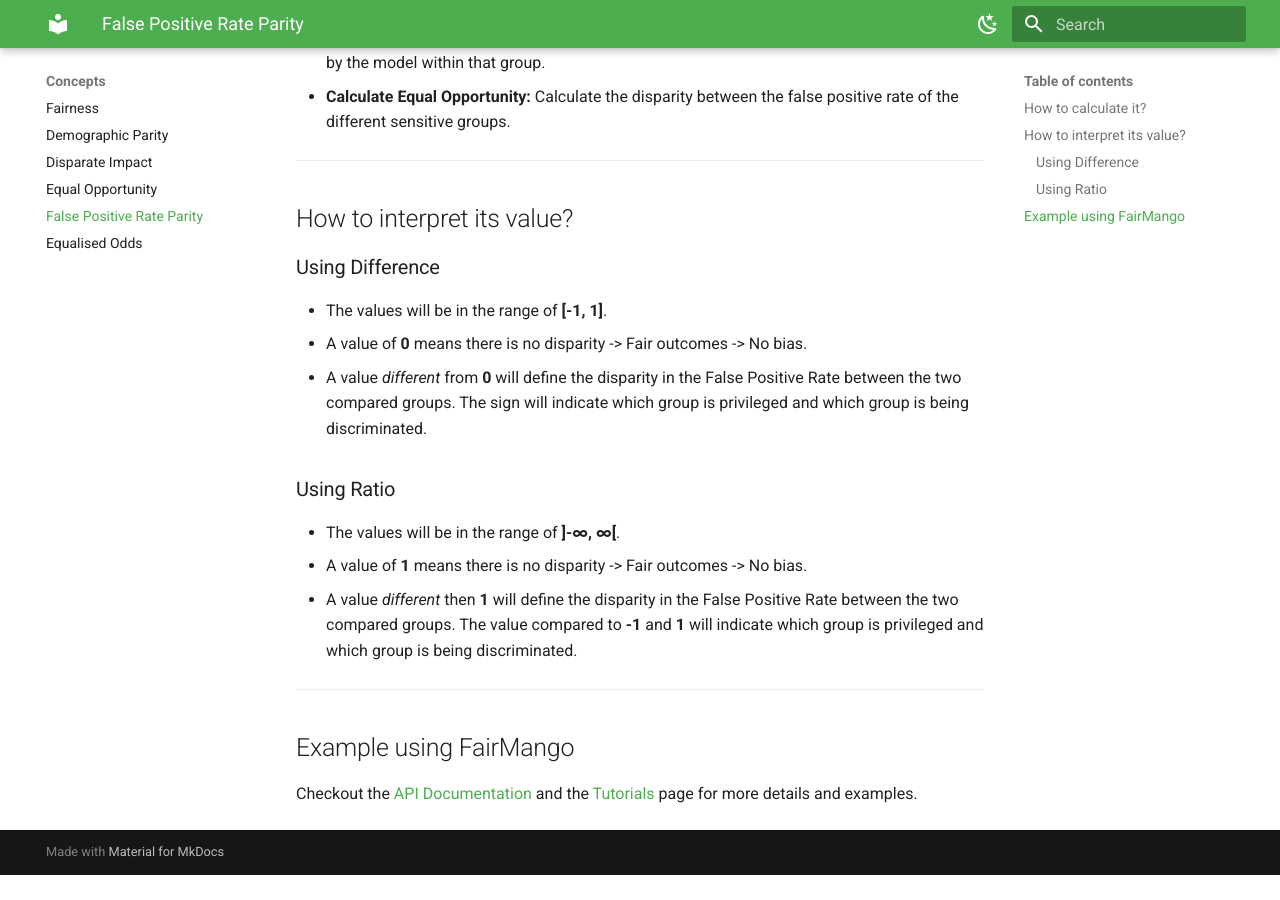
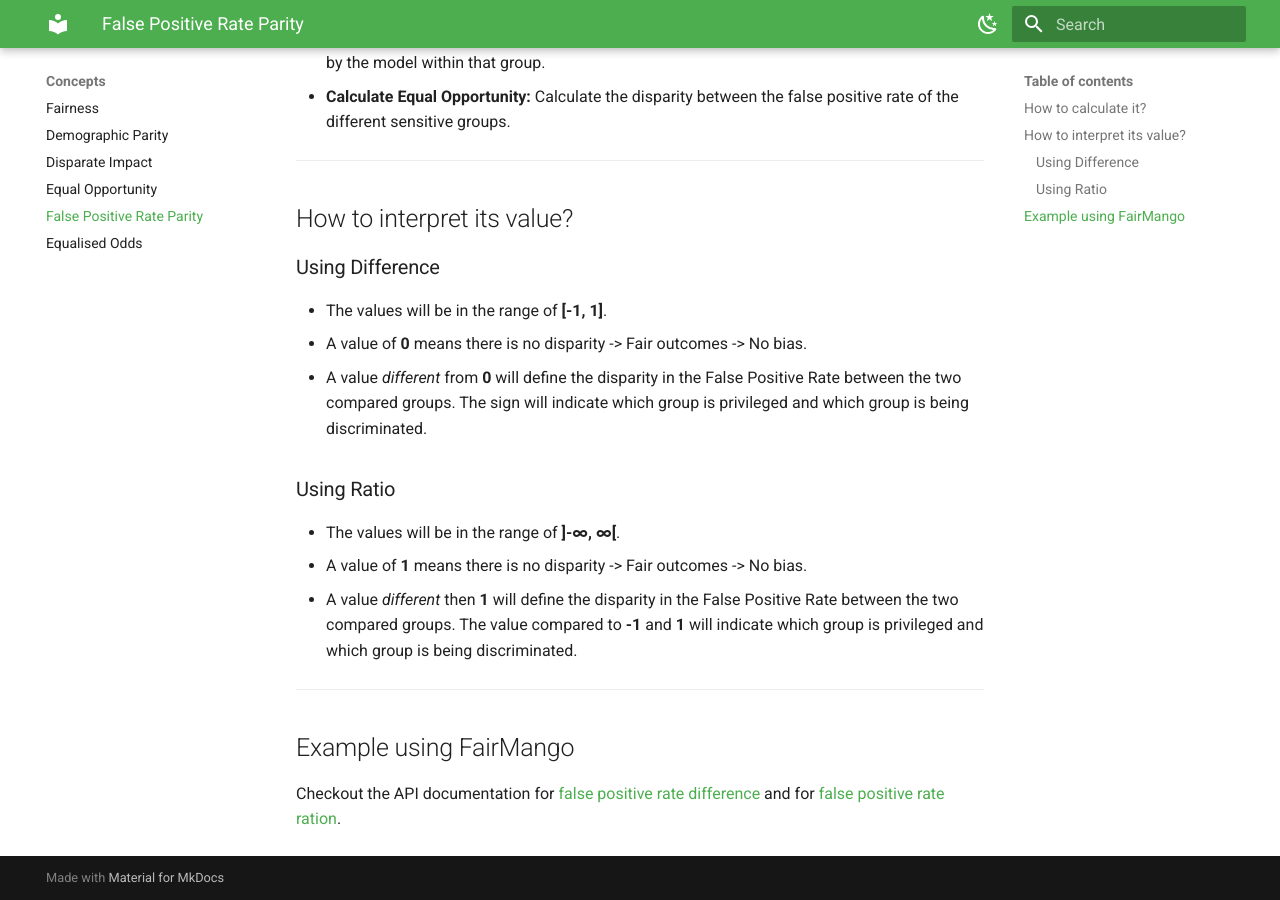
Before and after one commit to datategy/Fair-Mango, an MkDocs documentation site: the page built from docs/concepts/fpr_parity.md, in a window 1280 px wide and 900 px high, scrolled down 693 px. Built offline with MkDocs 1.6.1 and Material for MkDocs 9.7.7, drawn with Linux system fonts in a browser that asks for light colours; before the commit the page ends 1568 px from its top, so only the background shows below that.

Commit message:
DOC: link the API reference in the concepts of the difference fairness metrics

```diff
--- a/docs/concepts/fpr_parity.md
+++ b/docs/concepts/fpr_parity.md
@@ -34,4 +34,4 @@ False Positive Rate Parity is calculated using a similar algorithm to disparate
 
 ## Example using FairMango
 
-Checkout the [API Documentation](api_documentation/metrics.md) and the [Tutorials](tutorials.md) page for more details and examples.
+Checkout the API documentation for [false positive rate difference](/api_documentation/metrics/#fair_mango.metrics.metrics.FalsePositiveRateDifference) and for [false positive rate ration](/api_documentation/metrics/#fair_mango.metrics.metrics.FalsePositiveRateRatio).
```
Also changed, not shown: docs/concepts/demographic_parity.md (+1 -1 lines), docs/concepts/disparate_impact.md (+1 -1 lines), docs/concepts/equal_opportunity.md (+1 -1 lines), docs/concepts/equalised_odds.md (+1 -1 lines).
